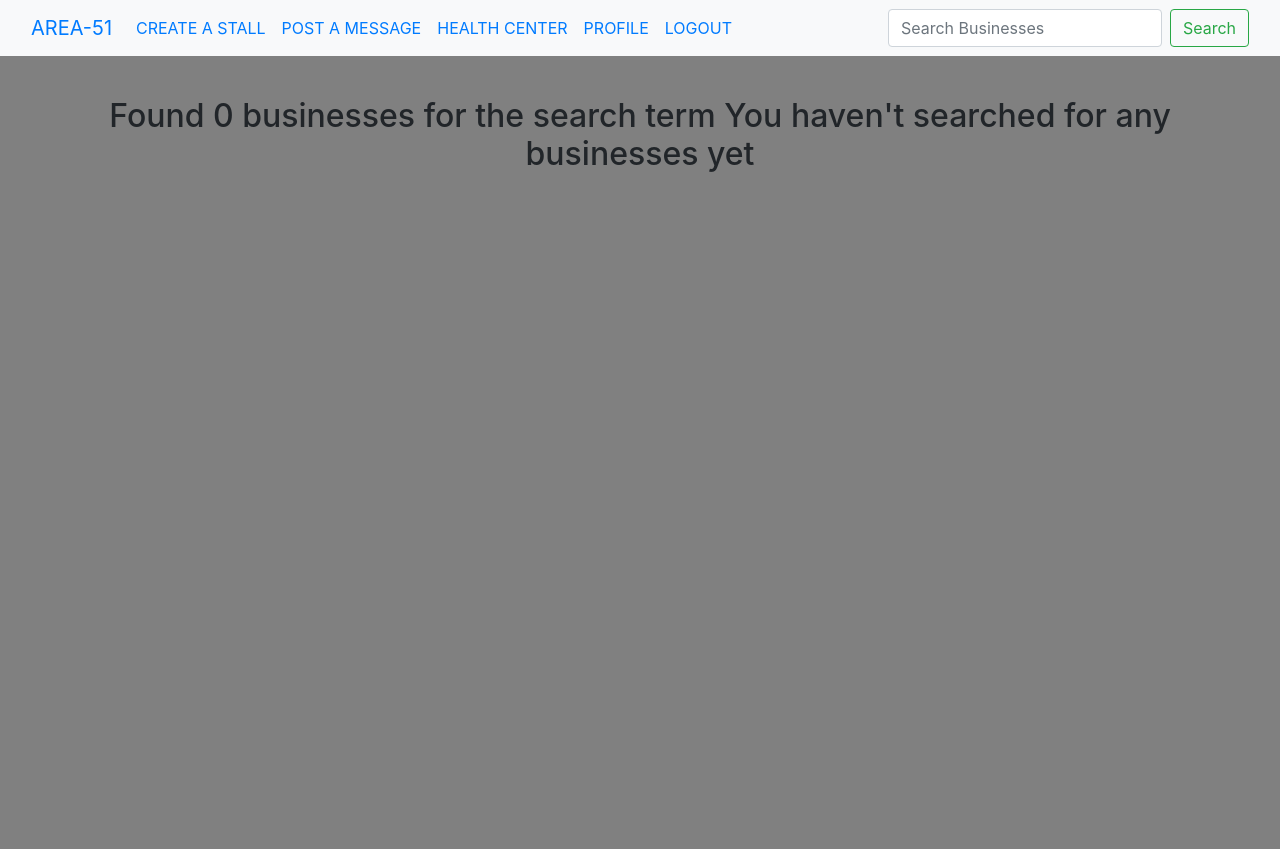
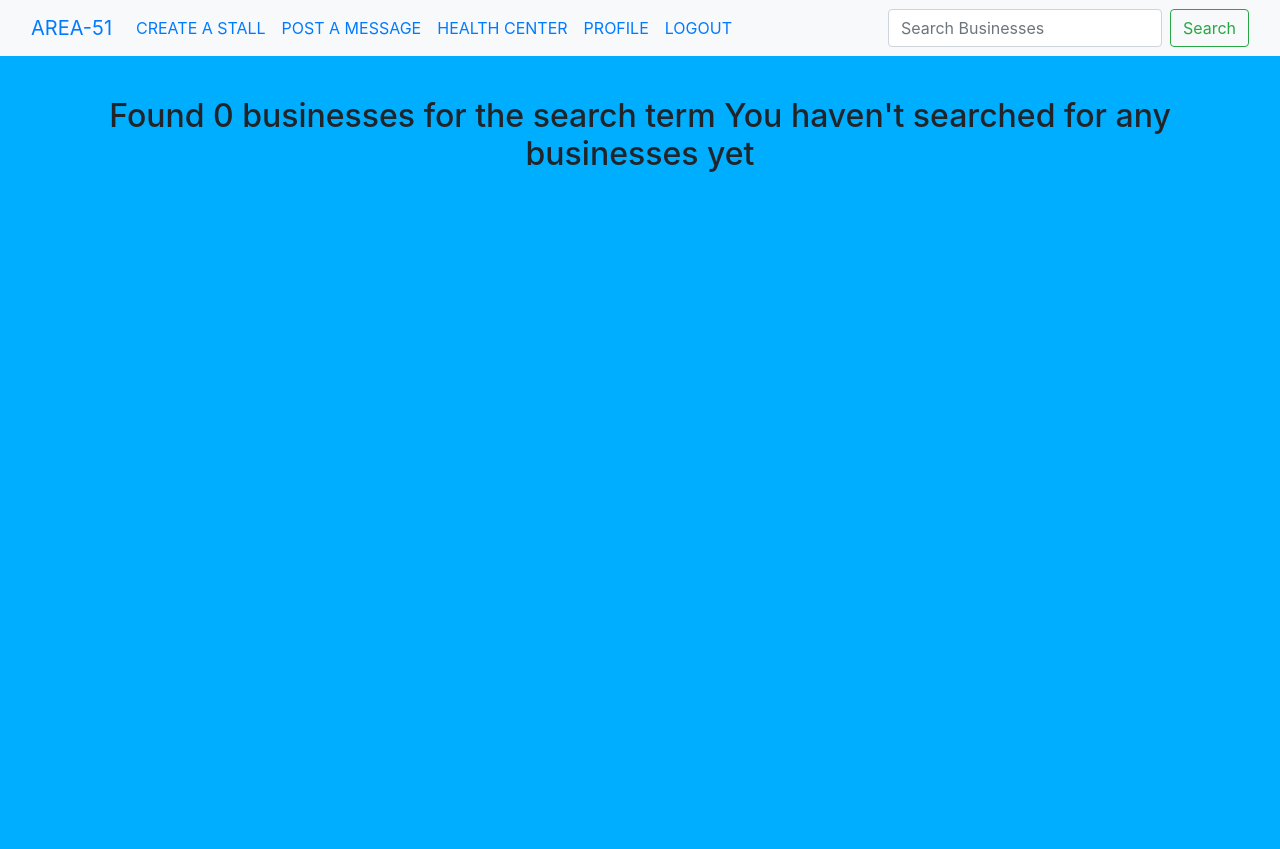
Before and after one commit to tailorv/neighbourshood, a Django app: page /search/ in a window 1280 px wide. Run offline with Django 3.2, Linux system fonts and the light colour scheme; the visitor is signed in with stand-in values (Sample User, id 1); some libraries are stand-ins or nearby versions.

Commit message:
add css background color

```diff
--- a/static/css/baseapp.css
+++ b/static/css/baseapp.css
@@ -7,13 +7,13 @@
 }
 
 .dark-mode {
-    background-color: grey;
+    background-color: rgb(0, 174, 255);
     height: 100vh;
     width: 100vw;
 }
 
 .dark-mode-imbo {
-    background-color: rgb(175, 182, 182);
+    background-color: rgb(255, 0, 0);
     height: 100vh;
     width: 100vw;
 }
```
